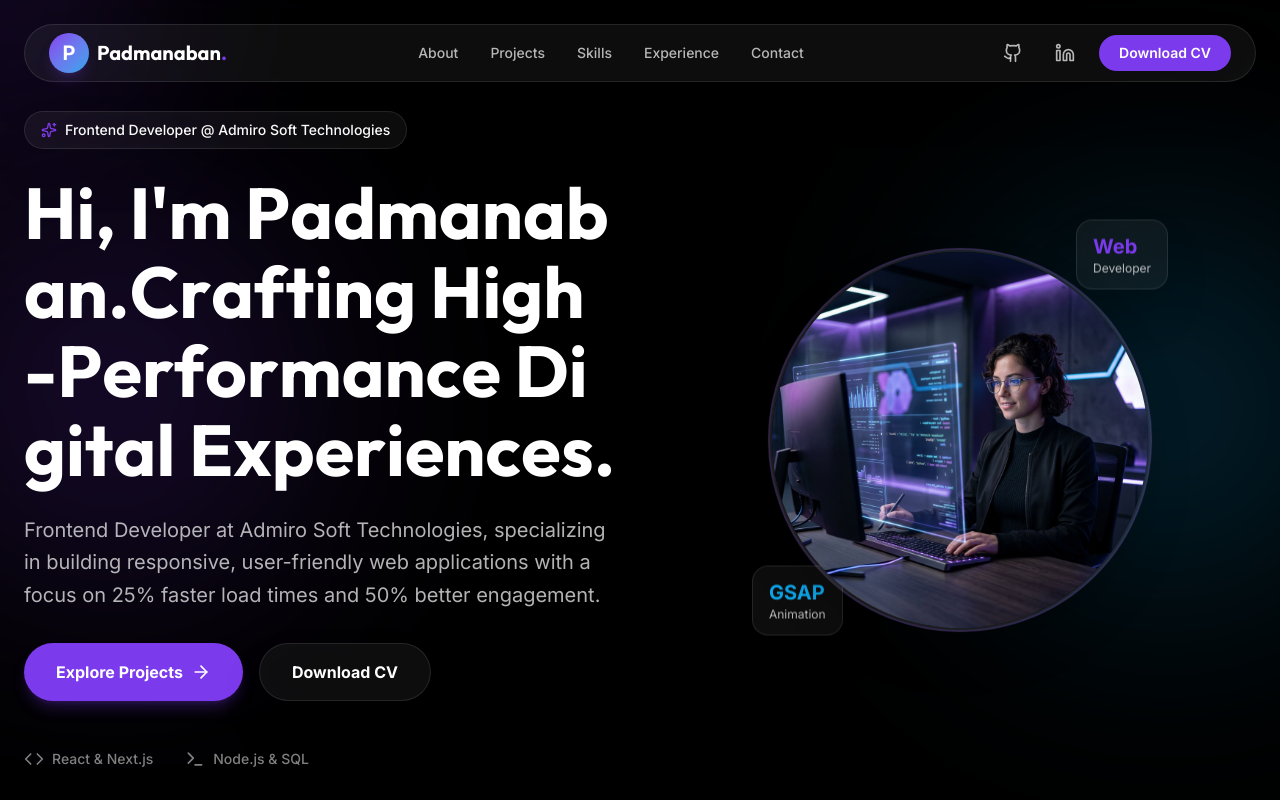
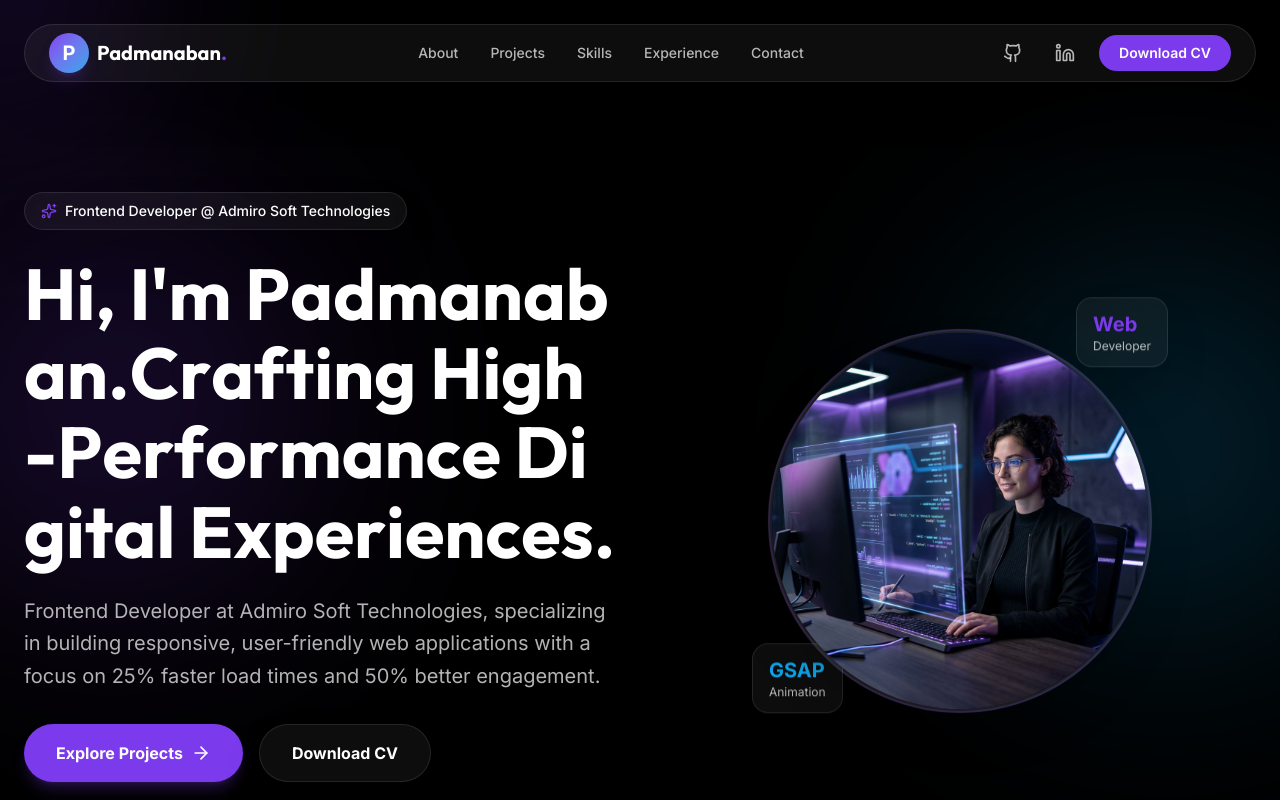
Before and after one commit to padmanaban701/Portfolio, a Next.js app: page / in a window 1280 px wide. Shown: the top 800 px of the page. Built offline with nearby package versions, Linux system fonts and the light colour scheme.

Commit message:
Fix overlap between Navbar and Hero content by increasing padding

```diff
--- a/src/components/Hero.tsx
+++ b/src/components/Hero.tsx
@@ -48,7 +48,7 @@ const Hero = () => {
   }, []);
 
   return (
-    <section ref={containerRef} className="min-h-screen relative flex items-center pt-20 overflow-hidden">
+    <section ref={containerRef} className="min-h-screen relative flex items-center pt-32 md:pt-40 lg:pt-48 overflow-hidden">
       {/* Background Glows */}
       <div className="absolute top-1/4 -left-20 w-96 h-96 bg-primary/20 blur-[120px] rounded-full"></div>
       <div className="absolute bottom-1/4 -right-20 w-96 h-96 bg-secondary/20 blur-[120px] rounded-full"></div>
```
